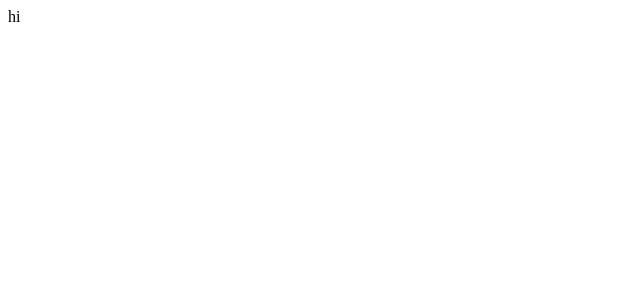
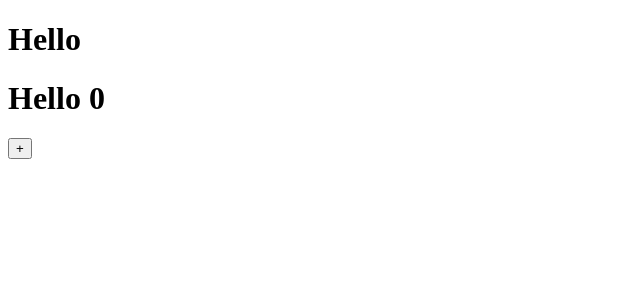
Before and after one commit to basalcode/nextjs-intro, a Next.js app: page / in a window 1280 px wide. Shown: the top 300 px of the page, without its empty margins (0-640 px from the left). Built offline with nearby package versions, Linux system fonts and the light colour scheme.

Commit message:
Use static pre rendering

```diff
--- a/pages/index.js
+++ b/pages/index.js
@@ -1,3 +1,13 @@
+import { useState } from "react";
+
 export default function Home() {
-  return "hi";
+  const [counter, setCounter] = useState(0);
+
+  return (
+    <div>
+      <h1>Hello</h1>
+      <h1>Hello {counter}</h1>
+      <button onClick={() => setCounter((prev) => prev + 1)}>+</button>
+    </div>
+  );
 }
```
